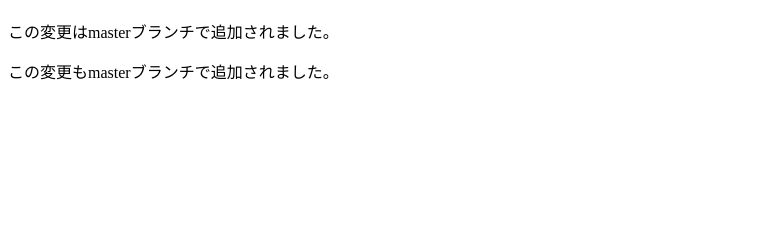
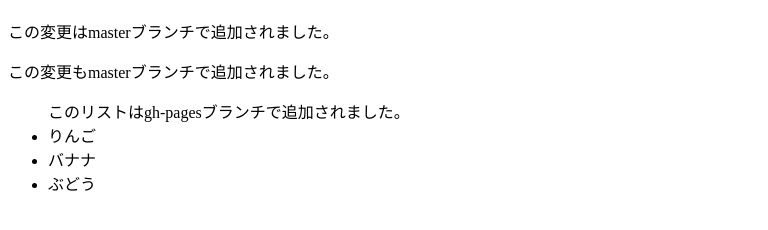
Before and after one commit to maataro/git-study, a plain HTML site: page index.html in a window 1280 px wide. Shown: the part 70-300 px from the top of the page, without its empty margins (0-768 px from the left). Drawn offline with Linux system fonts and the light colour scheme.

Commit message:
リストを追加

```diff
--- a/index.html
+++ b/index.html
@@ -8,5 +8,10 @@
     <h1>gh-pagesブランチはGitHub Pagesに公開されます。</h1>
     <p>この変更はmasterブランチで追加されました。</p>
     <p>この変更もmasterブランチで追加されました。</p>
+    <ul> このリストはgh-pagesブランチで追加されました。
+        <li>りんご</li>
+        <li>バナナ</li>
+        <li>ぶどう</li>
+    </ul>
 </body>
 </html>
```
